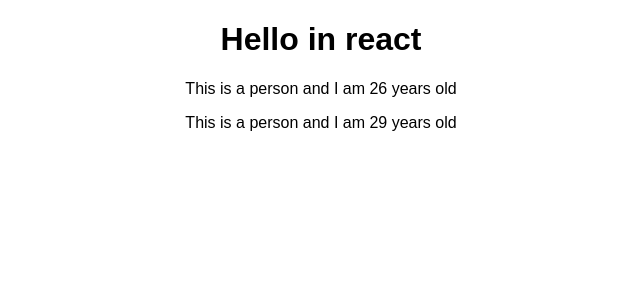
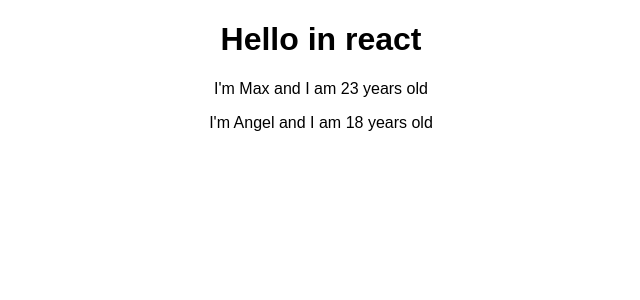
Before and after one commit to ashishsahani/hello-react-app, a React (Create React App) app: page / in a window 1280 px wide. Shown: the top 300 px of the page, without its empty margins (319-959 px from the left). Built offline with nearby package versions, Linux system fonts and the light colour scheme.

Commit message:
adding props

```diff
--- a/src/App.js
+++ b/src/App.js
@@ -8,8 +8,8 @@ class App extends Component {
           // There will be one div for a component to start
           <div className = "App" >
             <h1> Hello in react </h1>
-            <Person/>
-            <Person/>
+            <Person name='Max' age='23'></Person>
+            <Person name='Angel' age='18'></Person>
           </div >
         );
         //return React.createElement('div', {className : 'App'}, React.createElement('h1', null, 'Hello from React'))
--- a/src/Person/Person.js
+++ b/src/Person/Person.js
@@ -1,7 +1,7 @@
 import React from 'react';
 
-const person = () => {
-  return <p>This is a person and I am {Math.floor(Math.random()*30)} years old</p>
+const person = (props) => {
+  return <p>I'm {props.name} and I am {props.age} years old</p>
 }
 
 export default person
```
